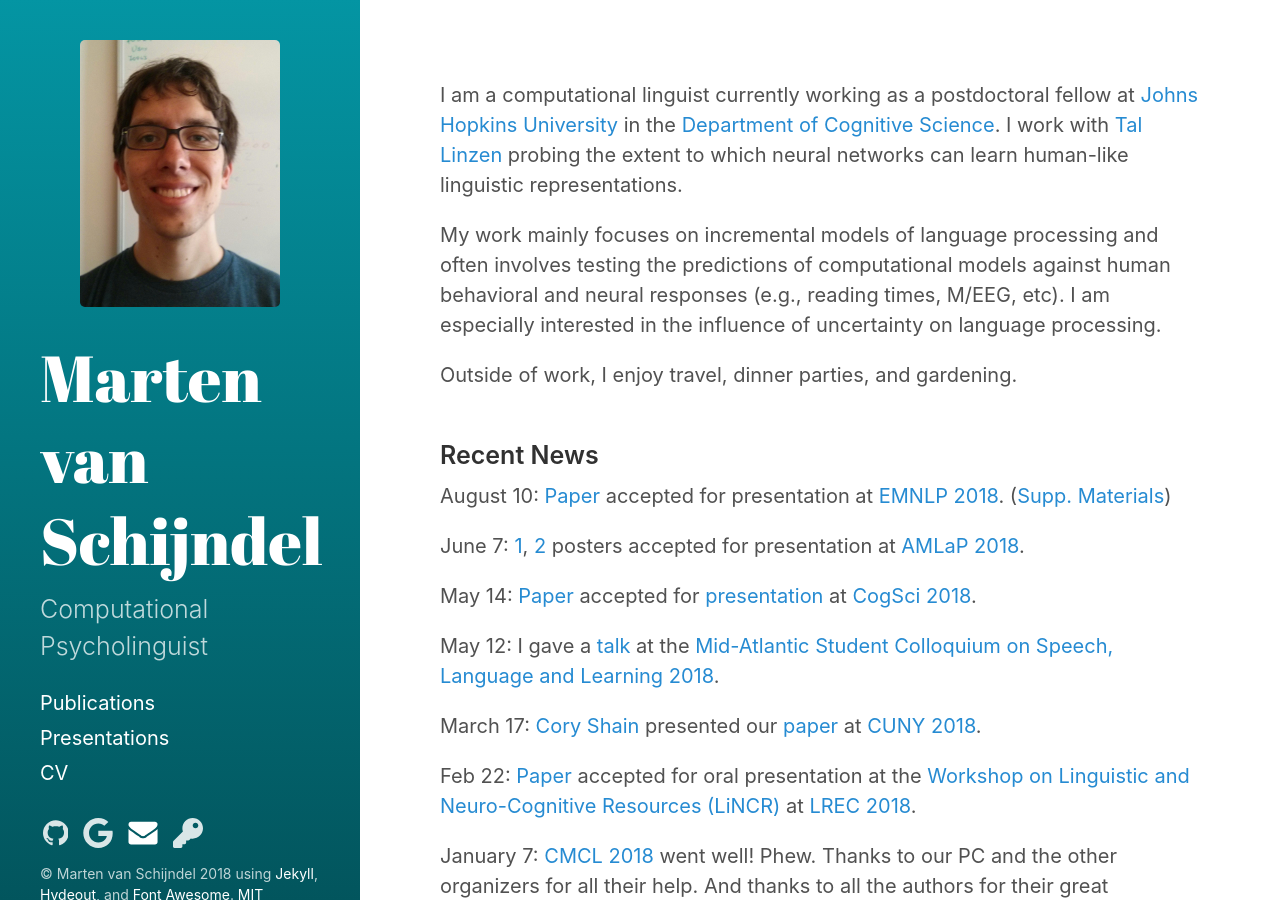
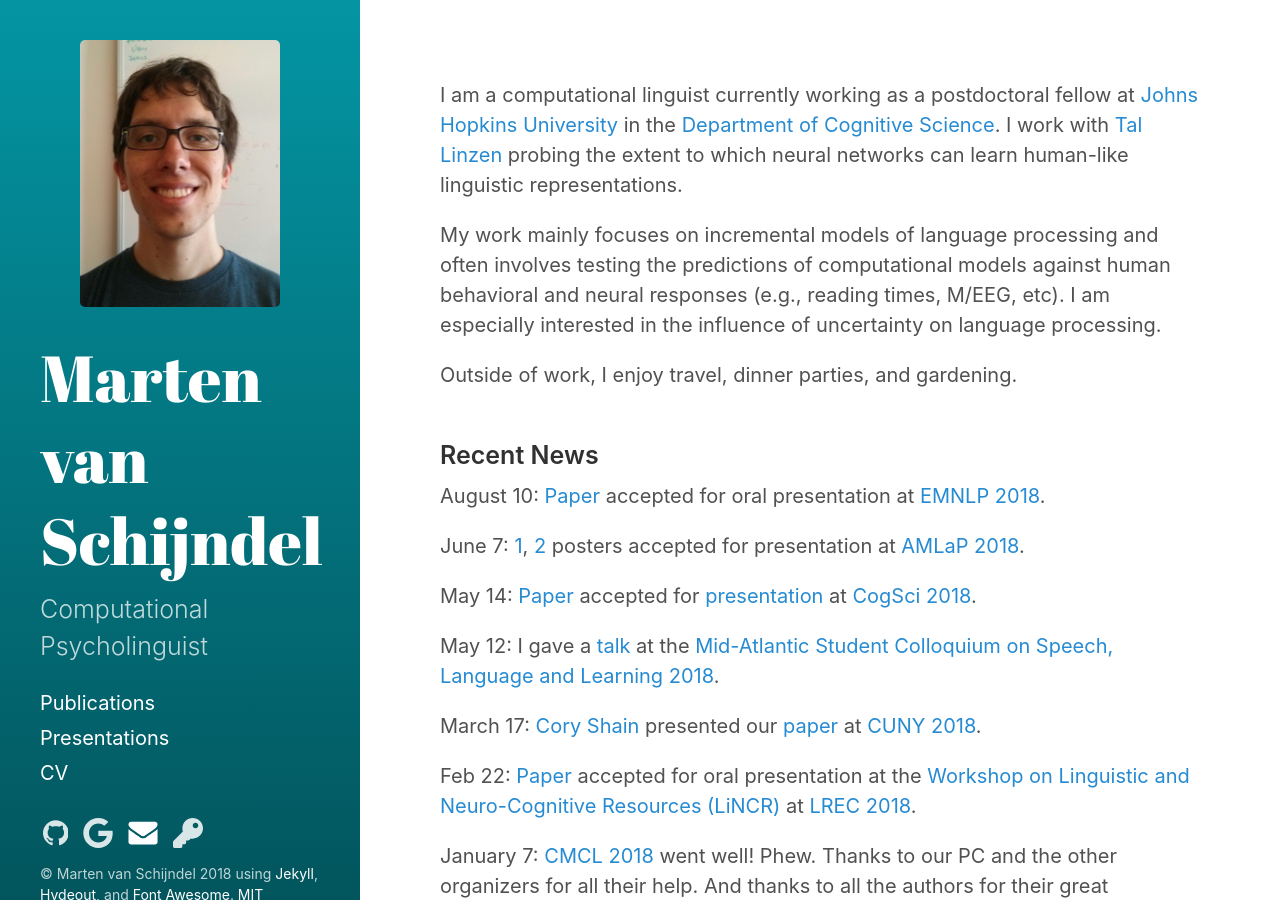
Before and after one commit to yexinqu/vansky.github.io, a Jekyll site: the page built from index.md, in a window 1280 px wide. Built offline with Jekyll 4.4.1, drawn with Linux system fonts in a browser that asks for light colours.

Commit message:
final version of EMNLP adaptation paper

```diff
--- a/index.md
+++ b/index.md
@@ -13,7 +13,7 @@ Outside of work, I enjoy travel, dinner parties, and gardening.
 
 ### Recent News
 
-August 10: [Paper](/assets/pdf/vanschijndel_linzen-2018-emnlp_adapt.pdf) accepted for presentation at [EMNLP 2018](http://emnlp2018.org/). ([Supp. Materials](/assets/pdf/vanschijndel_linzen-2018-emnlp_adapt-supp.pdf))
+August 10: [Paper](/assets/pdf/vanschijndel_linzen-2018-emnlp_adapt-joint.pdf) accepted for oral presentation at [EMNLP 2018](http://emnlp2018.org/).
 
 June 7: [1](/assets/pdf/vanschijndel_linzen-2018-amlap_adapt-abstract.pdf), [2](/assets/pdf/vanschijndel_linzen-2018-amlap_topk-abstract.pdf) posters accepted for presentation at [AMLaP 2018](https://amor.cms.hu-berlin.de/~knoeferp/AMLaP2018/Home.html).
 
--- a/publications.html
+++ b/publications.html
@@ -22,7 +22,7 @@ Marten van Schijndel, Andy Exley, and William Schuler. "A Model of Language Proc
 <h4>Peer-Reviewed Proceedings</h4><br />
 
 Marten van Schijndel and Tal Linzen. "A Neural Model of Adaptation in Reading." In <i>2018 Conference on Empirical Methods in Natural Language Processing (EMNLP 2018)</i>. 2018.
-<div class='dllinks'>&lfloor; <a href="/assets/pdf/vanschijndel_linzen-2018-emnlp_adapt.pdf">pdf</a> &rfloor; &lfloor; <a href="/assets/pdf/vanschijndel_linzen-2018-emnlp_adapt-supp.pdf">supplementary materials</a> &rfloor;</div><br>
+<div class='dllinks'>&lfloor; <a href="/assets/pdf/vanschijndel_linzen-2018-emnlp_adapt-joint.pdf">pdf + supplementary materials</a> &rfloor;</div><br>
 
 Marten van Schijndel and Tal Linzen. "Modeling garden path effects without explicit hierarchical syntax." In <i>Proceedings of the 40th Annual Meeting of the Cognitive Science Society (CogSci 2018)</i>. 2018.
 <div class='dllinks'>&lfloor; <a href="/assets/pdf/vanschijndel_linzen-2018-cogsci.pdf">pdf</a> &rfloor; &lfloor; <a href="/assets/pdf/vanschijndel_linzen-2018-cogsci-poster.pdf">poster</a> &rfloor;</div><br>
```
Also changed, not shown: 3 other files.
